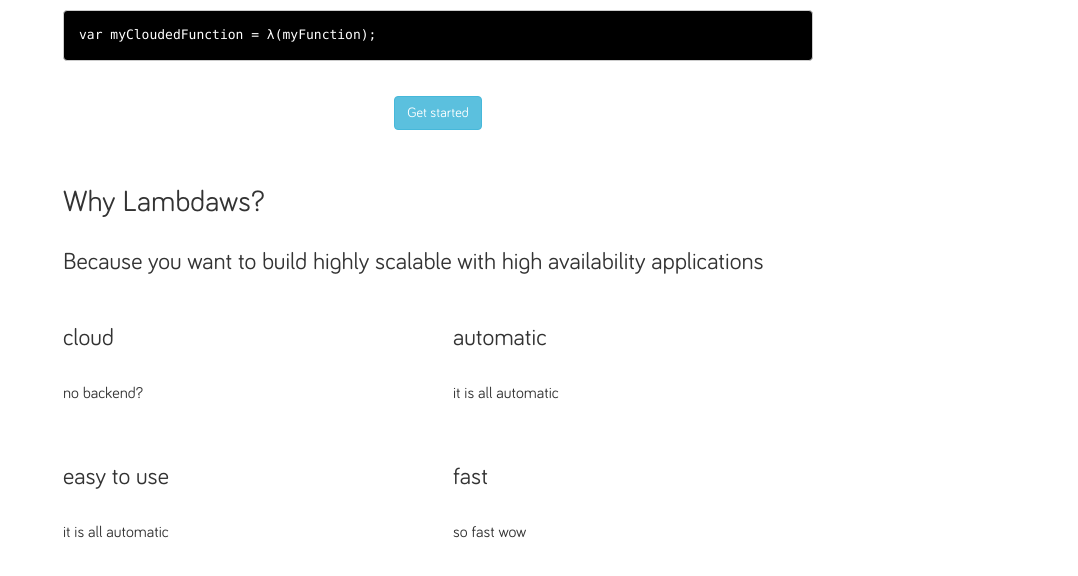
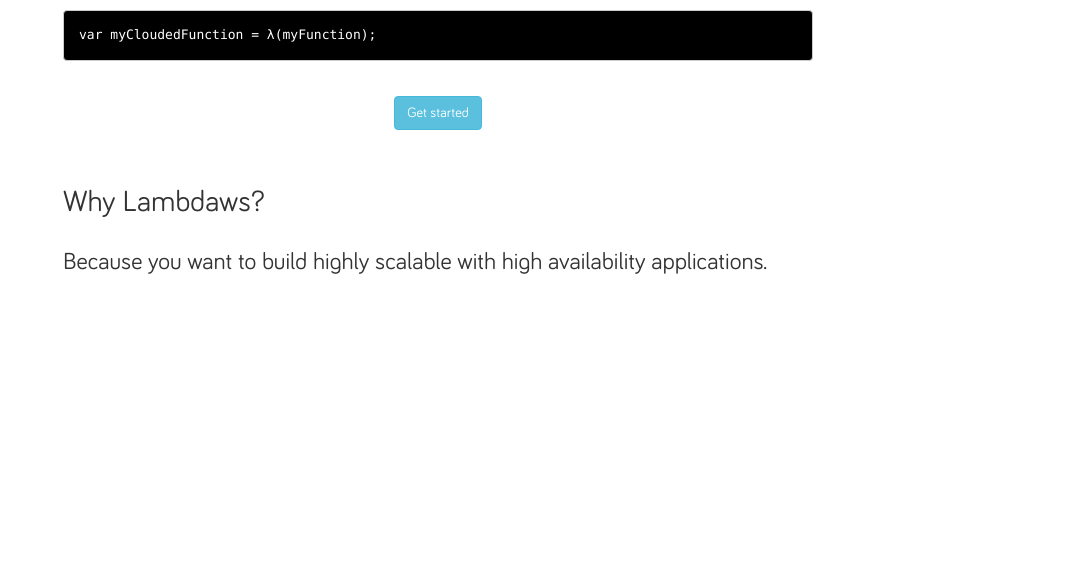
Before and after one commit to mentum/lambdaws, a plain HTML site: page index.html in a window 1280 px wide. Shown: the part 526-1102 px from the top of the page, without its empty margins (202-1280 px from the left). After the commit the page ends 831 px from the top, so only its background shows below. Drawn offline with nearby package versions, Linux system fonts and the light colour scheme.

Commit message:
commented information that was not ready

```diff
--- a/index.html
+++ b/index.html
@@ -46,25 +46,25 @@
         <div class="row">
             <div class="col-md-8 col-md-offset-2">
                 <h2>Why Lambdaws?</h2>
-                <h3>Because you want to build highly scalable with high availability applications </h3>
-                <div class="row">
-                    <div class="col-sm-6">
-                        <h3>cloud</h3>
-                        <p>no backend?</p>
-                    </div>
-                    <div class="col-sm-6">
-                        <h3>automatic</h3>
-                        <p>it is all automatic</p>
-                    </div>
-                    <div class="col-sm-6">
-                        <h3>easy to use</h3>
-                        <p>it is all automatic</p>
-                    </div>
-                    <div class="col-sm-6">
-                        <h3>fast</h3>
-                        <p>so fast wow</p>
-                    </div>
-                </div>
+                <h3>Because you want to build highly scalable with high availability applications.</h3>
+                <!--<div class="row">-->
+                    <!--<div class="col-sm-6">-->
+                        <!--<h3>cloud</h3>-->
+                        <!--<p>no backend?</p>-->
+                    <!--</div>-->
+                    <!--<div class="col-sm-6">-->
+                        <!--<h3>automatic</h3>-->
+                        <!--<p>it is all automatic</p>-->
+                    <!--</div>-->
+                    <!--<div class="col-sm-6">-->
+                        <!--<h3>easy to use</h3>-->
+                        <!--<p>it is all automatic</p>-->
+                    <!--</div>-->
+                    <!--<div class="col-sm-6">-->
+                        <!--<h3>fast</h3>-->
+                        <!--<p>so fast wow</p>-->
+                    <!--</div>-->
+                <!--</div>-->
             </div>
         </div>
     </div>
```
